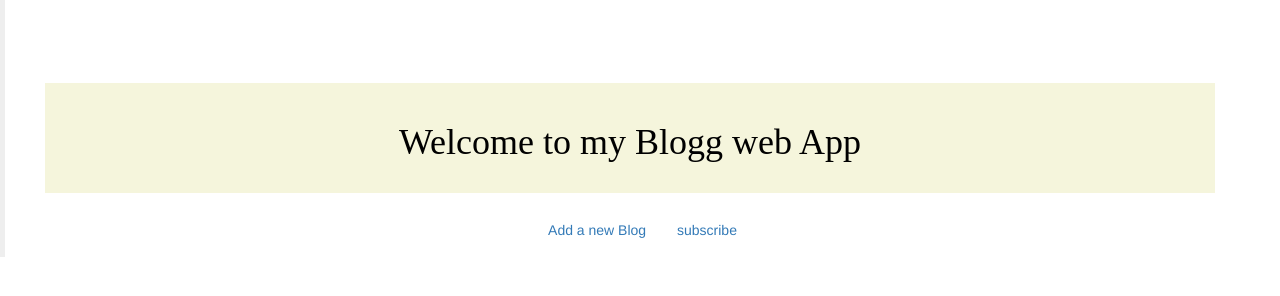
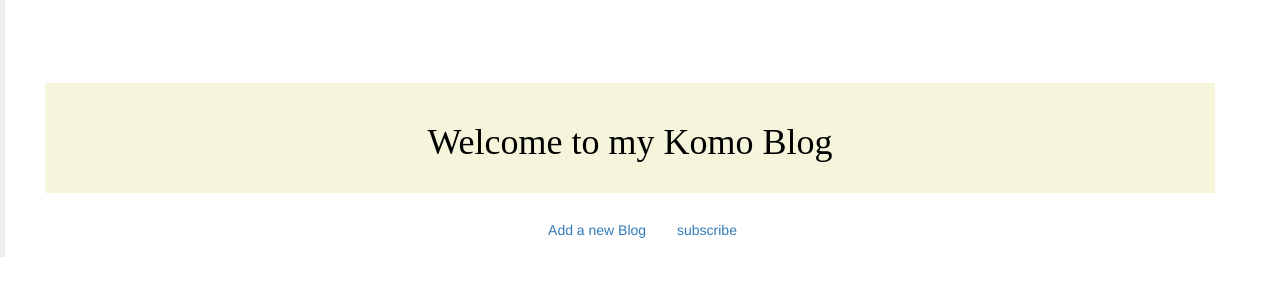
Before and after one commit to jameskomo/personal-blog, a Flask app: template app/templates/index.html in a window 1280 px wide. Shown: the part 247-543 px from the top of the page. Run offline with Flask 2, Linux system fonts and the light colour scheme; the template is opened without the code that fills it, so the values that code supplies are empty; some libraries are stand-ins or nearby versions; some web fonts are replaced.

```diff
--- a/app/templates/base.html
+++ b/app/templates/base.html
@@ -6,7 +6,7 @@
     {% if title %}
     <title> {{ title }}</title>
     {% else %}
-    <title> Welcome to the best Movie Review website </title>
+    <title> Welcome to Komo Blog </title>
     {% endif %}
 
 </head>
--- a/app/templates/index.html
+++ b/app/templates/index.html
@@ -12,7 +12,7 @@
   <p class="sab">Author: {{quote.author}}</p>
   <br><br>
   <div class="container-fluid container">
-    <h1 style='text-align:center;'>Welcome to my Blogg web App</h1>
+    <h1 style='text-align:center;'>Welcome to my Komo Blog</h1>
   </div>
 
 
```
